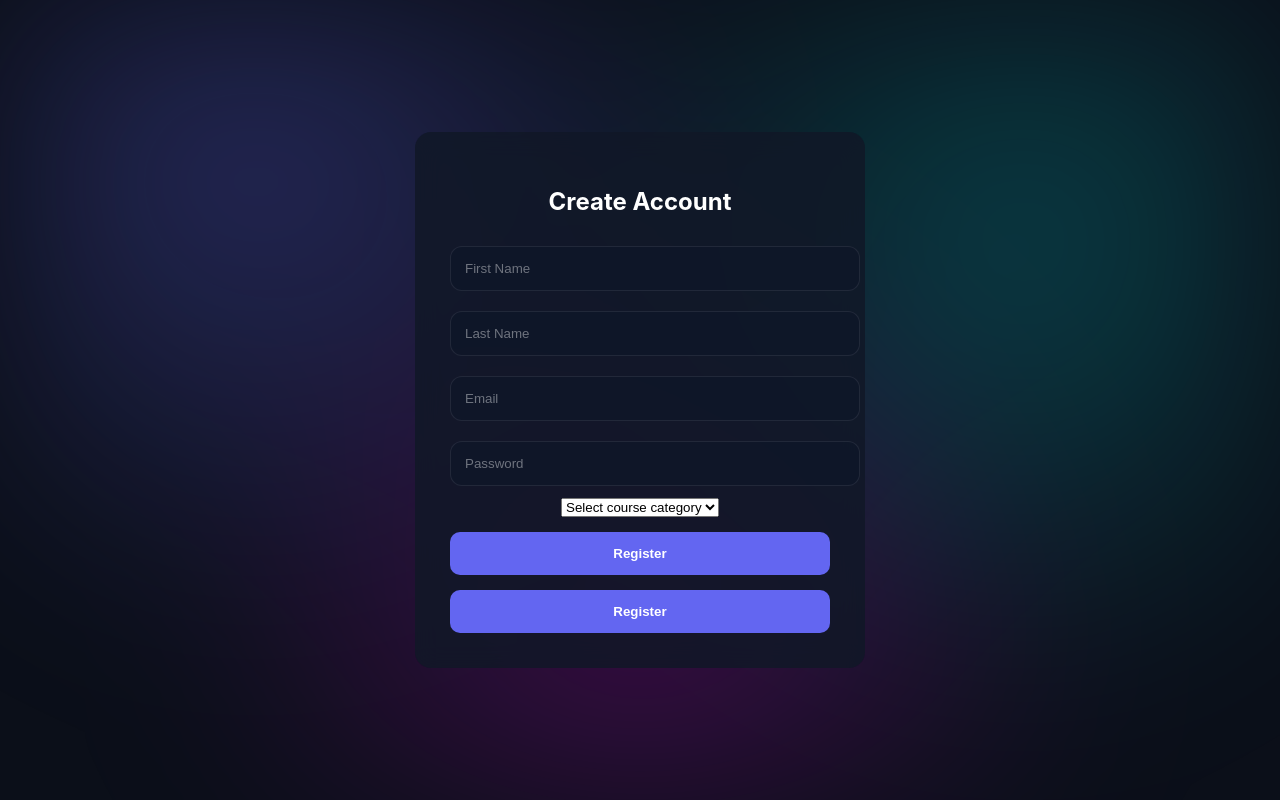
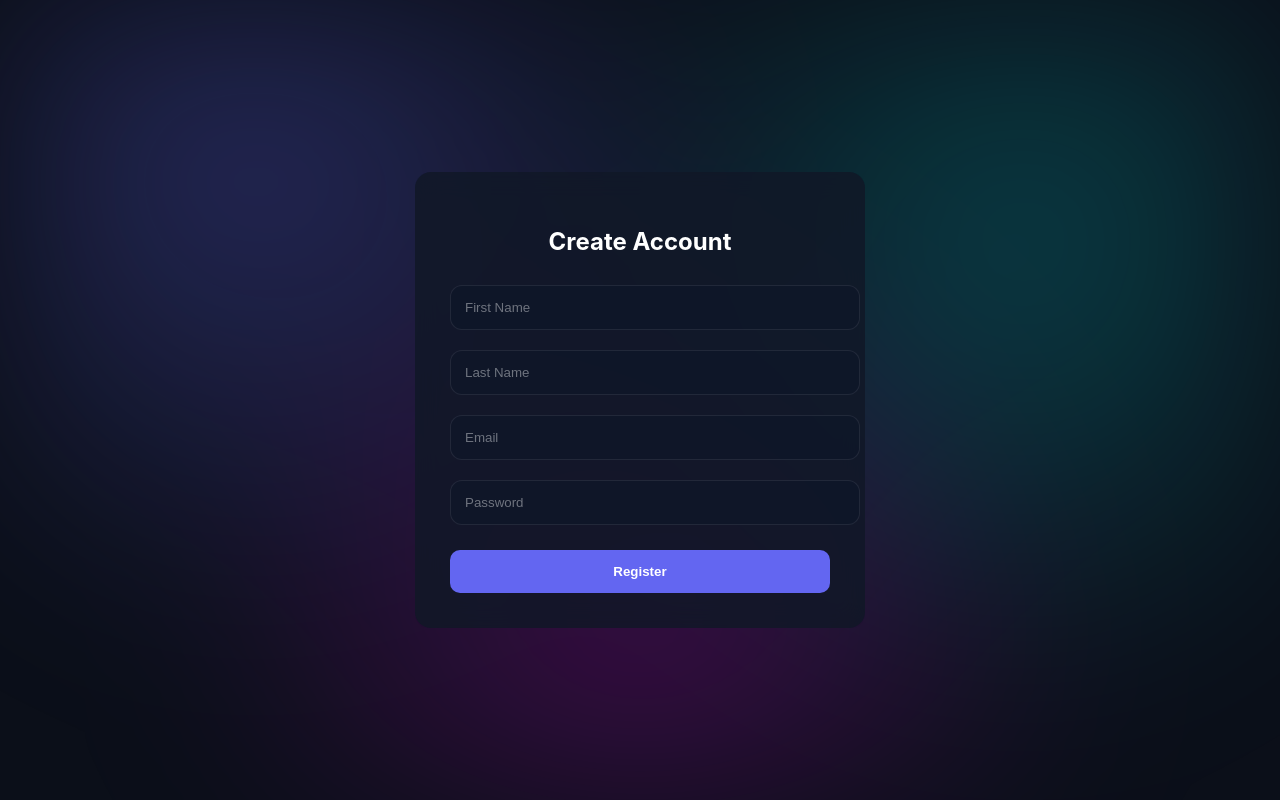
Before and after one commit to bardhbibajuni/UEB-2, a PHP site: page /register.php in a window 1280 px wide. Run offline with PHP 8.4, Linux system fonts and the light colour scheme.

Commit message:
Update register.php

```diff
--- a/register.php
+++ b/register.php
@@ -12,7 +12,6 @@ if(isset($_POST['register'])){
     $lastname  = trim($_POST['lastname']);
     $email     = strtolower(trim($_POST['email']));
     $password  = $_POST['password'];
-
 
     if(!preg_match("/^[a-zA-Z0-9._%+-]+@[a-zA-Z0-9.-]+\.[a-zA-Z]{2,}$/", $email)){
         $error = "Invalid email format";
@@ -33,6 +32,7 @@ if(isset($_POST['register'])){
         $error = "Password must contain letter, number, special char and be 6+ characters";
     }
 
+
     if($error != ""){
         echo "<script>alert('$error');</script>";
     } else {
@@ -52,9 +52,7 @@ if(isset($_POST['register'])){
             "password" => $password,
             "firstname" => $firstname,
             "lastname" => $lastname,
-            "category" => $category,
             "role" => "user"
-
         ];
 
         echo "<script>
@@ -86,20 +84,10 @@ if(isset($_POST['register'])){
 
     <form method="POST">
 
-<input type="text" name="firstname" placeholder="First Name" required>
-<input type="text" name="lastname" placeholder="Last Name" required>
-<input type="email" name="email" placeholder="Email" required>
-<input type="password" name="password" placeholder="Password" required>
-       <select name="course_type" required>
-    <option value="">Select course category</option>
-    <option value="programming">Programming</option>
-    <option value="design">Design</option>
-    <option value="marketing">Marketing</option>
-    <option value="languages">Languages</option>
-    <option value="gaming">Gaming</option>
-</select>
-<button type="submit" name="register">Register</button>
-
+        <input type="text" name="firstname" placeholder="First Name" required>
+        <input type="text" name="lastname" placeholder="Last Name" required>
+        <input type="email" name="email" placeholder="Email" required>
+        <input type="password" name="password" placeholder="Password" required>
 
         <button type="submit" name="register">Register</button>
 
@@ -110,3 +98,7 @@ if(isset($_POST['register'])){
 
 </body>
 </html>
+
+
+</body>
+</html>
```
